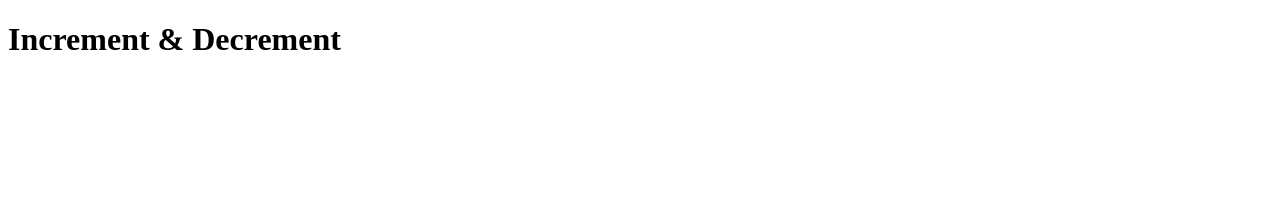
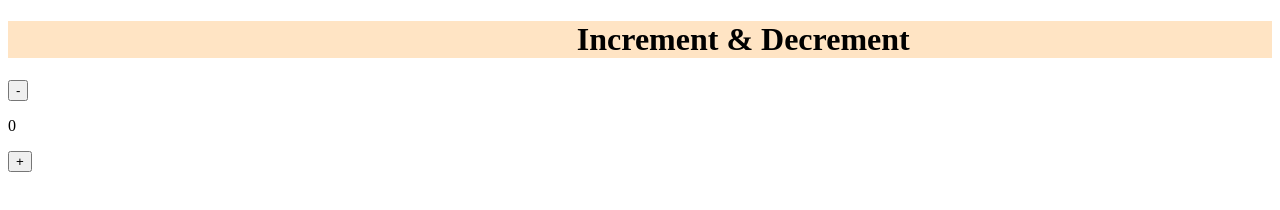
Before and after one commit to MahbubNiloy/git, a plain HTML site: page index.html in a window 1280 px wide. Drawn offline with Linux system fonts and the light colour scheme.

Commit message:
modified

```diff
--- a/index.html
+++ b/index.html
@@ -8,5 +8,10 @@
 </head>
 <body>
     <h1>Increment & Decrement</h1>
+    <div>
+        <p><button>-</button></p>
+        <p>0</p>
+        <p><button>+</button></p>
+    </div>
 </body>
 </html>
--- a/style.css
+++ b/style.css
@@ -0,0 +1,5 @@
+h1{
+    background-color: bisque;
+    display: flex;
+    padding-left: 45%;
+}
```
